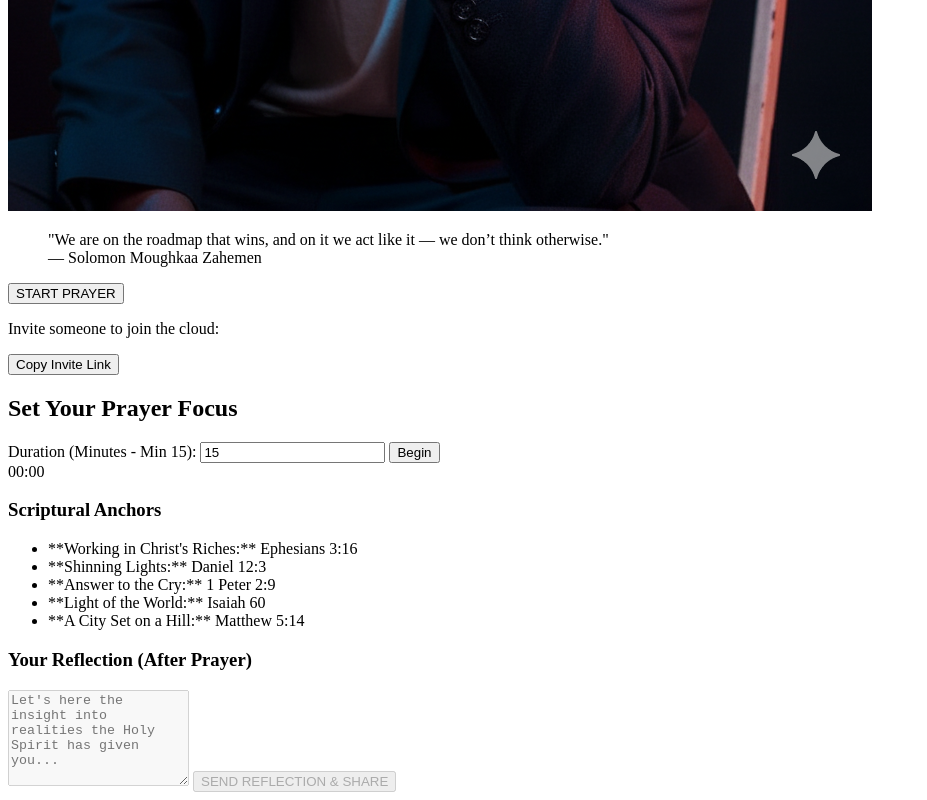
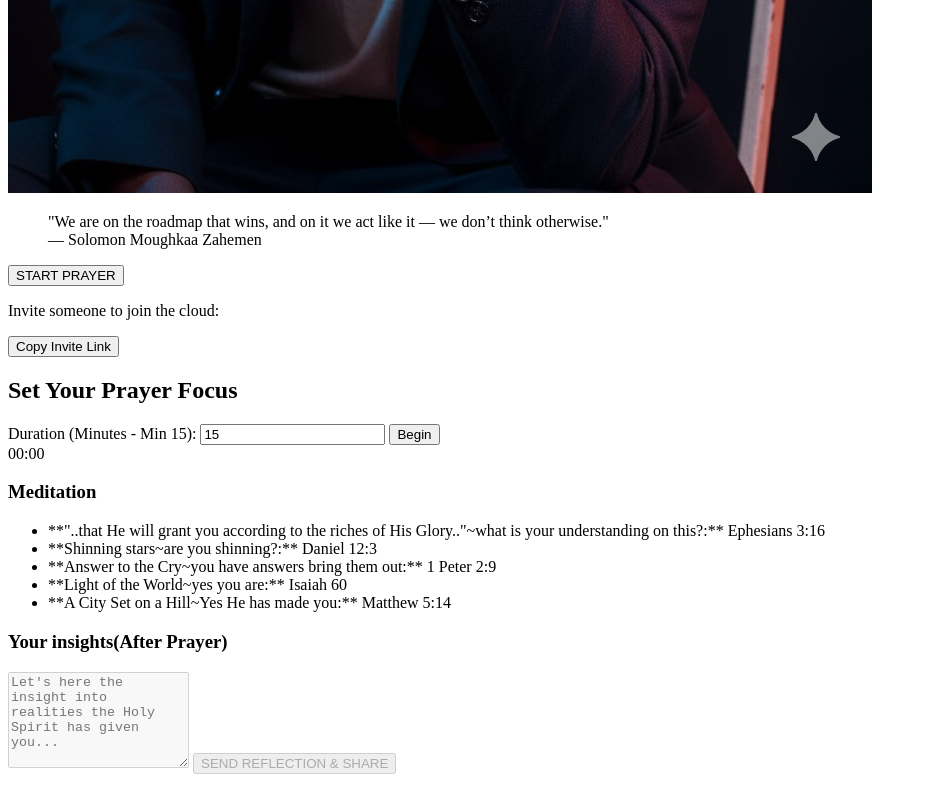
Before and after one commit to Solomough/Prayer-Cloud, a plain HTML site: page index.html in a window 1280 px wide. Shown: the part 2141-2941 px from the top of the page, without its empty margins (0-927 px from the left). Drawn offline with Linux system fonts and the light colour scheme.

Commit message:
Update index.html

```diff
--- a/index.html
+++ b/index.html
@@ -13,7 +13,7 @@
         <img src="file_000000009d746207bda81469aceb8188.png" alt="The Ark Network Logo" class="logo">
         <div class="content-box">
             <h1>The Prayer Cloud</h1>
-            <p class="purpose">Rising up to be a blessing  to your world, welcome to the space of where you hip up your atmospheres with the right words. "If you'll  stick to His words you'll come back with a testimony. In a world  filled with many things seeking your attention learn to yield your minds to the right things.  Vision + Execution.</p>
+            <p class="purpose">Being a blessing  to your world, welcome to the space. Creating  an environment that works.  Vision + Execution.</p>
 
             <div class="Founder-section">
                 <img src="1761099829305.jpg" alt="Founder Solomon Moughkaa Zahemen" class="proprietor-img">
@@ -49,16 +49,16 @@
         </div>
 
         <div class="reflection-section">
-            <h3 class="gold-text">Scriptural Anchors</h3>
+            <h3 class="gold-text">Meditation</h3>
             <ul class="scriptures">
-                <li>**Working in Christ's Riches:** Ephesians 3:16</li>
-                <li>**Shinning Lights:** Daniel 12:3</li>
-                <li>**Answer to the Cry:** 1 Peter 2:9</li>
-                <li>**Light of the World:** Isaiah 60</li>
-                <li>**A City Set on a Hill:** Matthew 5:14</li>
+                <li>**"..that He will grant you according to the riches of His Glory.."~what is your understanding on this?:** Ephesians 3:16</li>
+                <li>**Shinning stars~are you shinning?:** Daniel 12:3</li>
+                <li>**Answer to the Cry~you have answers bring them out:** 1 Peter 2:9</li>
+                <li>**Light of the World~yes you are:** Isaiah 60</li>
+                <li>**A City Set on a Hill~Yes He has made you:** Matthew 5:14</li>
             </ul>
 
-            <h3 class="gold-text">Your Reflection (After Prayer)</h3>
+            <h3 class="gold-text">Your insights(After Prayer)</h3>
             <textarea id="reflection-text" placeholder="Let's here the insight into realities the Holy Spirit has given you..." rows="6" disabled></textarea>
 
             <button id="send-reflection-btn" class="glow-button primary-button" disabled>SEND REFLECTION & SHARE</button>
```
